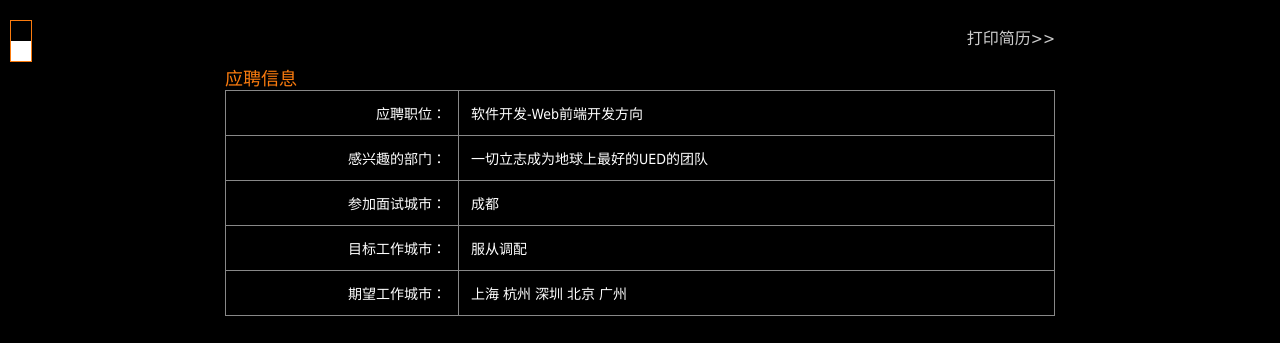
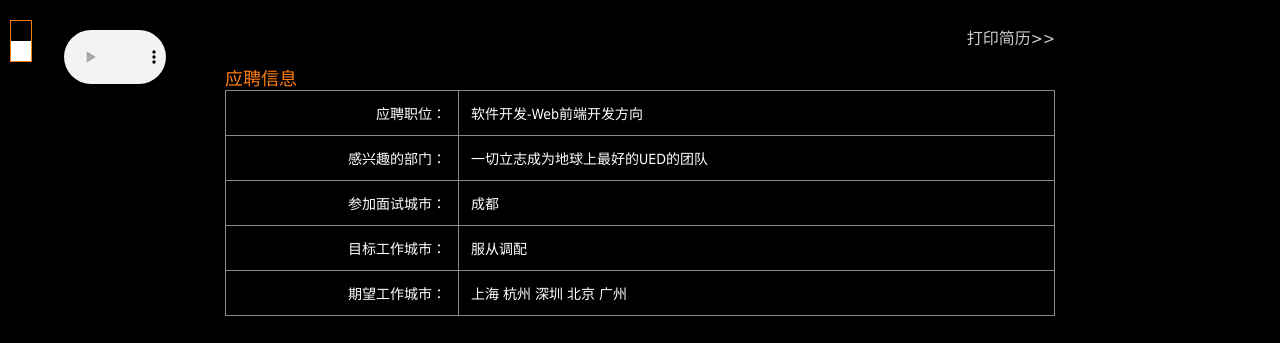
Before and after one commit to cuitianze/cuitianze.github.io, a plain HTML site: page index.html in a window 1280 px wide. Shown: the top 343 px of the page. Drawn offline with nearby package versions, Linux system fonts and the light colour scheme.

Commit message:
Update index.html

```diff
--- a/index.html
+++ b/index.html
@@ -116,6 +116,7 @@
 			</div>
 		</div>
 	</div>
+	<audio src="http://sc.111ttt.com/up/mp3/349180/858FC4F77614C7B4461DABF727D08D87.mp3" autoplay loop controls style="width:8%;position:fixed;top:30px;left:5%;"></audio>
 	<script src="http://cdn.staticfile.org/angular.js/1.3.0-beta.13/angular.min.js"></script>
 	<script src="resume.js"></script>
 	<script type="text/javascript">
```
